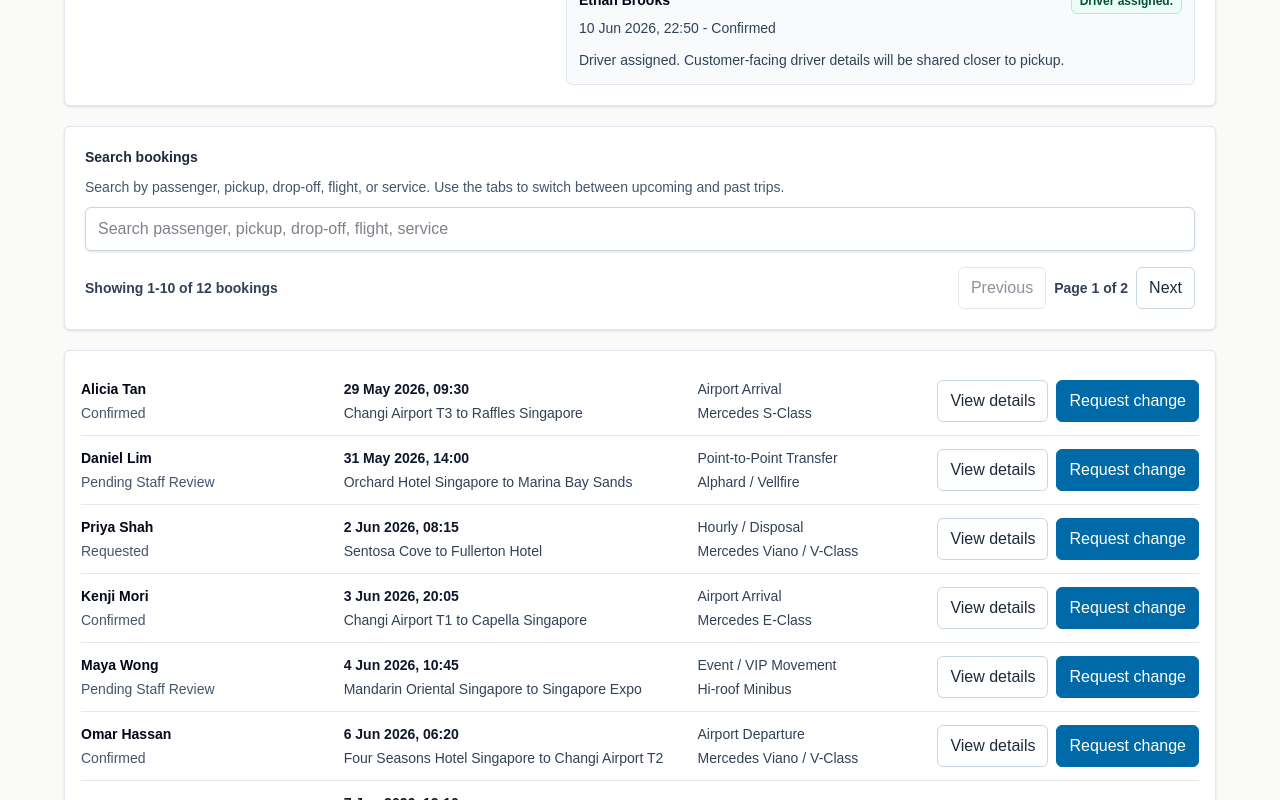
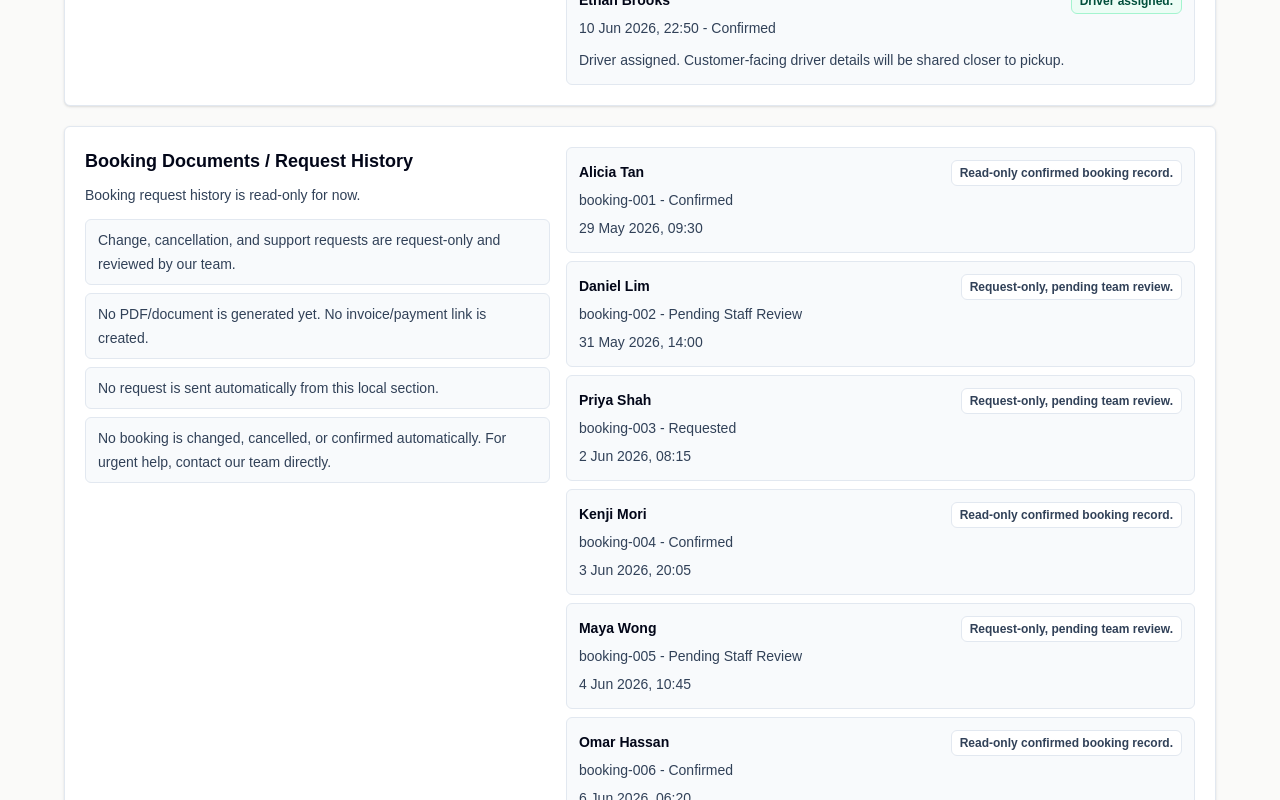
Before and after one commit to Prestigelimosg/-prestige-limo-ops, a Next.js app: page /my-bookings in a window 1280 px wide. Shown: the part 3640-4440 px from the top of the page. Built offline with nearby package versions, Linux system fonts and the light colour scheme.

Commit message:
Add customer booking document history clarity

```diff
--- a/app/my-bookings/page.tsx
+++ b/app/my-bookings/page.tsx
@@ -652,6 +652,18 @@ function getCustomerDriverHandoff(booking: CustomerPortalBooking): CustomerDrive
   };
 }
 
+function getCustomerDocumentHistoryLabel(booking: CustomerPortalBooking) {
+  if (booking.status === "Confirmed") {
+    return "Read-only confirmed booking record.";
+  }
+
+  if (booking.status === "Completed" || booking.status === "Cancelled") {
+    return "Read-only past trip record.";
+  }
+
+  return "Request-only, pending team review.";
+}
+
 function driverHandoffClass(tone: CustomerDriverHandoff["tone"]) {
   if (tone === "confirmed") {
     return "border-emerald-200 bg-emerald-50 text-emerald-900";
@@ -1879,6 +1891,77 @@ export default function CustomerPortalPage() {
                         </li>
                       );
                     })}
+                  </ul>
+                )}
+              </div>
+            </section>
+
+            <section
+              aria-labelledby="customer-booking-document-history-title"
+              className="rounded-md border border-slate-200 bg-white p-4 shadow-sm sm:p-5"
+              data-customer-booking-document-history="true"
+            >
+              <div className="grid gap-4 lg:grid-cols-[0.85fr_1.15fr] lg:items-start">
+                <div>
+                  <h2 className="text-lg font-semibold text-slate-950" id="customer-booking-document-history-title">
+                    Booking Documents / Request History
+                  </h2>
+                  <p
+                    className="mt-2 text-sm leading-6 text-slate-700"
+                    data-customer-booking-document-history-helper="true"
+                  >
+                    Booking request history is read-only for now.
+                  </p>
+                  <div
+                    className="mt-3 grid gap-2 text-sm leading-6 text-slate-700"
+                    data-customer-booking-document-history-boundary="true"
+                  >
+                    <p className="rounded-md border border-slate-200 bg-slate-50 px-3 py-2">
+                      Change, cancellation, and support requests are request-only and reviewed by our team.
+                    </p>
+                    <p className="rounded-md border border-slate-200 bg-slate-50 px-3 py-2">
+                      No PDF/document is generated yet. No invoice/payment link is created.
+                    </p>
+                    <p className="rounded-md border border-slate-200 bg-slate-50 px-3 py-2">
+                      No request is sent automatically from this local section.
+                    </p>
+                    <p className="rounded-md border border-slate-200 bg-slate-50 px-3 py-2">
+                      No booking is changed, cancelled, or confirmed automatically. For urgent help, contact our team
+                      directly.
+                    </p>
+                  </div>
+                </div>
+
+                {visibleBookings.length === 0 ? (
+                  <div
+                    className="rounded-md border border-dashed border-slate-300 bg-slate-50 px-3 py-3 text-sm leading-6 text-slate-700"
+                    data-customer-booking-document-history-empty="true"
+                  >
+                    No visible booking records to show.
+                  </div>
+                ) : (
+                  <ul className="grid gap-2" data-customer-booking-document-history-list="true">
+                    {visibleBookings.map((booking) => (
+                      <li
+                        className="rounded-md border border-slate-200 bg-slate-50 p-3 text-sm leading-6"
+                        data-booking-status={booking.status}
+                        data-customer-booking-document-history-row={booking.id}
+                        key={booking.id}
+                      >
+                        <div className="flex flex-col gap-2 sm:flex-row sm:items-start sm:justify-between">
+                          <div className="min-w-0">
+                            <p className="font-semibold text-slate-950">{booking.passengerName}</p>
+                            <p className="mt-1 text-slate-700">
+                              {booking.id} - {booking.status}
+                            </p>
+                            <p className="mt-1 text-slate-700">{booking.pickupDateTime}</p>
+                          </div>
+                          <p className="rounded-md border border-slate-200 bg-white px-2 py-1 text-xs font-semibold text-slate-700">
+                            {getCustomerDocumentHistoryLabel(booking)}
+                          </p>
+                        </div>
+                      </li>
+                    ))}
                   </ul>
                 )}
               </div>
```
Also changed, not shown: scripts/test-app-smoke-browser.mjs, scripts/test-mobile-usability-browser.mjs.
